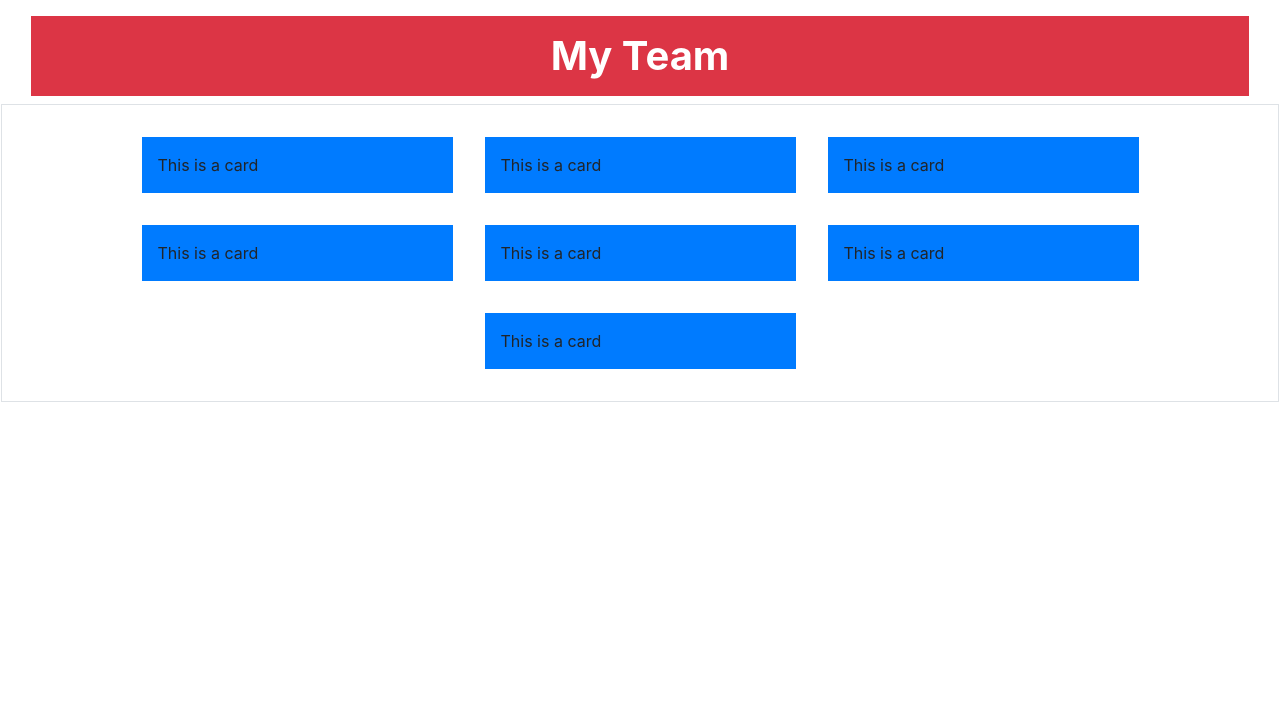
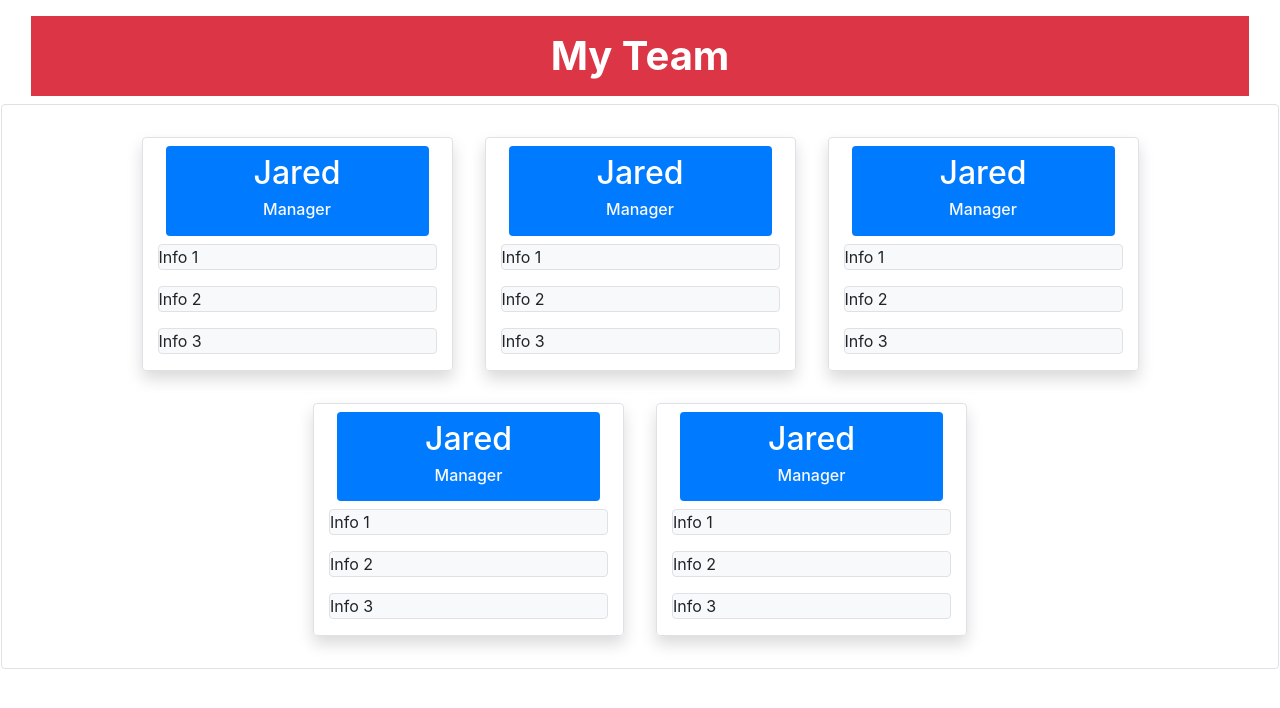
Before and after one commit to rjschroeder/TeamProfileGenerator, a website: page src/index.html in a window 1280 px wide. Drawn offline with nearby package versions, Linux system fonts and the light colour scheme.

Commit message:
added all styling for elements

```diff
--- a/src/index.html
+++ b/src/index.html
@@ -16,14 +16,62 @@
       </p>
     </div>
     <div id="cardsDiv">
-        <div class="row row-cols-4 p-3 justify-content-md-center border">
-            <div id="card" class="col bg-primary p-3 m-3">This is a card</div>
-            <div id="card" class="col bg-primary p-3 m-3">This is a card</div>
-            <div id="card" class="col bg-primary p-3 m-3">This is a card</div>
-            <div id="card" class="col bg-primary p-3 m-3">This is a card</div>
-            <div id="card" class="col bg-primary p-3 m-3">This is a card</div>
-            <div id="card" class="col bg-primary p-3 m-3">This is a card</div>
-            <div id="card" class="col bg-primary p-3 m-3">This is a card</div>
+        <div class="row row-cols-4 p-3 justify-content-md-center border rounded">
+            <div id="card" class="col border rounded m-3 shadow">
+                <div class="m-2 p-2 bg-primary rounded font-weight-bold text-center text-white" id="nopad">
+                    <p class="h2">Jared</p>
+                    <p class="h6 text-light">Manager</p>
+                </div>
+                <div>
+                    <p class="border rounded bg-light">Info 1</p>
+                    <p class="border rounded bg-light">Info 2</p>
+                    <p class="border rounded bg-light">Info 3</p>
+                </div>
+            </div>
+            <div id="card" class="col border rounded m-3 shadow">
+                <div class="m-2 p-2 bg-primary rounded font-weight-bold text-center text-white" id="nopad">
+                    <p class="h2">Jared</p>
+                    <p class="h6 text-light">Manager</p>
+                </div>
+                <div>
+                    <p class="border rounded bg-light">Info 1</p>
+                    <p class="border rounded bg-light">Info 2</p>
+                    <p class="border rounded bg-light">Info 3</p>
+                </div>
+            </div>
+            <div id="card" class="col border rounded m-3 shadow">
+                <div class="m-2 p-2 bg-primary rounded font-weight-bold text-center text-white" id="nopad">
+                    <p class="h2">Jared</p>
+                    <p class="h6 text-light">Manager</p>
+                </div>
+                <div>
+                    <p class="border rounded bg-light">Info 1</p>
+                    <p class="border rounded bg-light">Info 2</p>
+                    <p class="border rounded bg-light">Info 3</p>
+                </div>
+            </div>
+            <div id="card" class="col border rounded m-3 shadow">
+                <div class="m-2 p-2 bg-primary rounded font-weight-bold text-center text-white" id="nopad">
+                    <p class="h2">Jared</p>
+                    <p class="h6 text-light">Manager</p>
+                </div>
+                <div>
+                    <p class="border rounded bg-light">Info 1</p>
+                    <p class="border rounded bg-light">Info 2</p>
+                    <p class="border rounded bg-light">Info 3</p>
+                </div>
+            </div>
+            <div id="card" class="col border rounded m-3 shadow">
+                <div class="m-2 p-2 bg-primary rounded font-weight-bold text-center text-white" id="nopad">
+                    <p class="h2">Jared</p>
+                    <p class="h6 text-light">Manager</p>
+                </div>
+                <div>
+                    <p class="border rounded bg-light">Info 1</p>
+                    <p class="border rounded bg-light">Info 2</p>
+                    <p class="border rounded bg-light">Info 3</p>
+                </div>
+            </div>
         </div>
     </div>
   </body>
```
